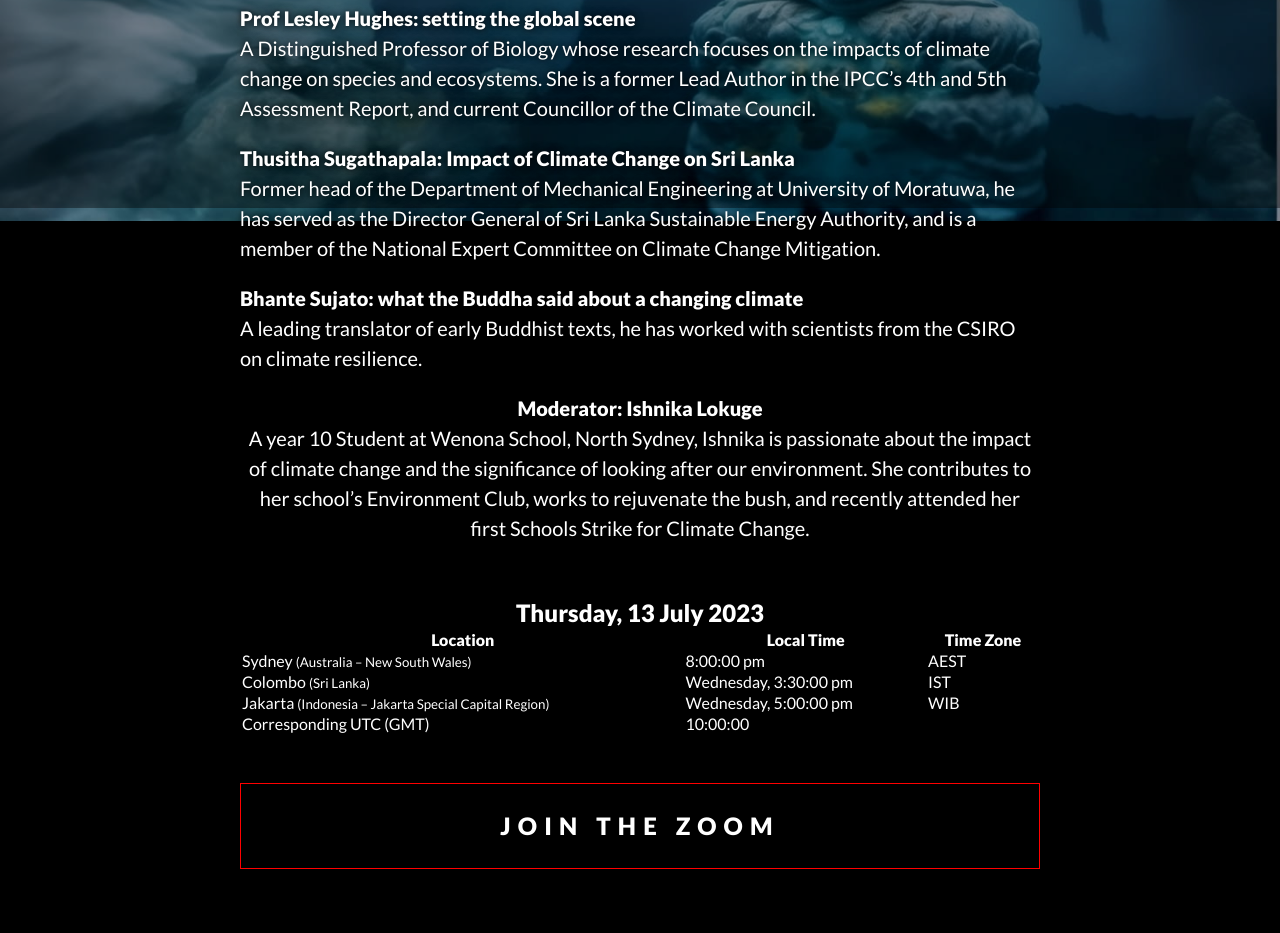
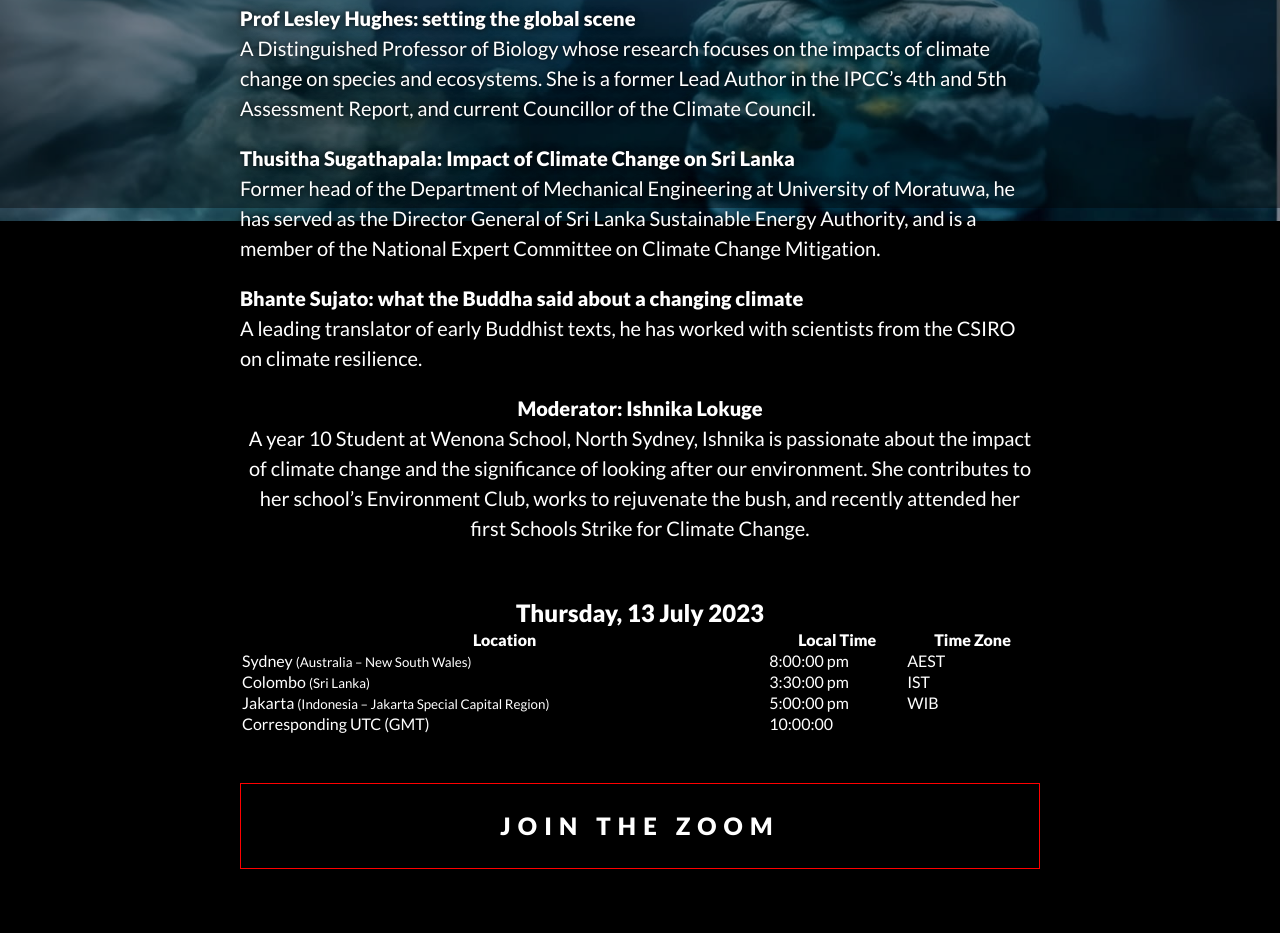
Before and after one commit to letnottheworldburn/letnottheworldburn.github.io, a plain HTML site: page index.html in a window 1280 px wide. Shown: the part 592-1525 px from the top of the page. Drawn offline with Linux system fonts and the light colour scheme.

Commit message:
Update index.html

```diff
--- a/index.html
+++ b/index.html
@@ -169,9 +169,9 @@ and ecosystems. She is a former Lead Author in the IPCC’s 4th and 5th Assessme
       </section>
       </section>
    <h2>Thursday, 13 July 2023</h2>
- <table class="xpad border2">
+ <table>
     <thead>
-      <tr class="head">
+      <tr>
         <th>Location</th>
         <th>Local Time</th>
         <th>Time Zone</th>
@@ -185,12 +185,12 @@ and ecosystems. She is a former Lead Author in the IPCC’s 4th and 5th Assessme
       </tr>
       <tr>
         <td>Colombo <small>(Sri Lanka)</small></td>
-        <td>Wednesday, 3:30:00 pm</td>
+        <td>3:30:00 pm</td>
         <td>IST</td>
       </tr>
       <tr>
         <td>Jakarta <small>(Indonesia – Jakarta Special Capital Region)</small></td>
-        <td>Wednesday, 5:00:00 pm</td>
+        <td>5:00:00 pm</td>
         <td>WIB</a></td>
       </tr>
       <tr>
```
